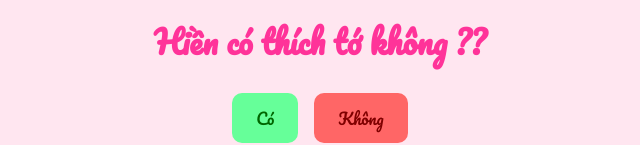
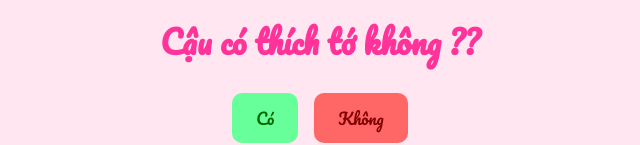
Before and after one commit to Sky6789k/ThuyDuong01, a plain HTML site: page index.html in a window 1280 px wide. Shown: the part 424-569 px from the top of the page, without its empty margins (320-960 px from the left). Drawn offline with Linux system fonts and the light colour scheme.

Commit message:
Update index.html

```diff
--- a/index.html
+++ b/index.html
@@ -4,12 +4,12 @@
   <meta charset="UTF-8" />
   <meta name="viewport" content="width=device-width, initial-scale=1.0" />
   <link href="https://fonts.googleapis.com/css2?family=Pacifico&family=Poppins:wght@400;600&display=swap" rel="stylesheet" />
-  <title>Hiền có thích tớ không ???</title>
+  <title>Cậu có thích tớ không ???</title>
   <link rel="stylesheet" href="./style/style.css">
 </head>
 <body>
   <img id="gif" src="https://i.pinimg.com/originals/01/df/7f/01df7f2337097617c8e34c15802b077f.gif" alt="Cute GIF"/>
-  <h1 id="question">Hiền có thích tớ không ??</h1>
+  <h1 id="question">Cậu có thích tớ không ??</h1>
 
   <div class="button-group">
     <button id="yesBtn" class="btn btn-yes">Có</button>
```
